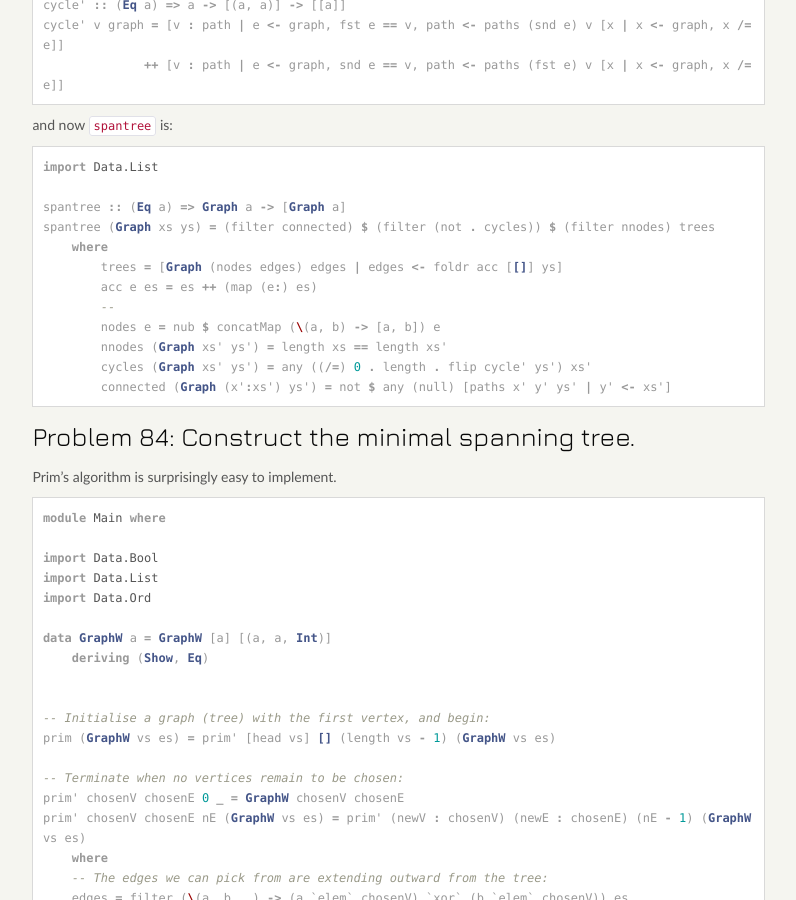
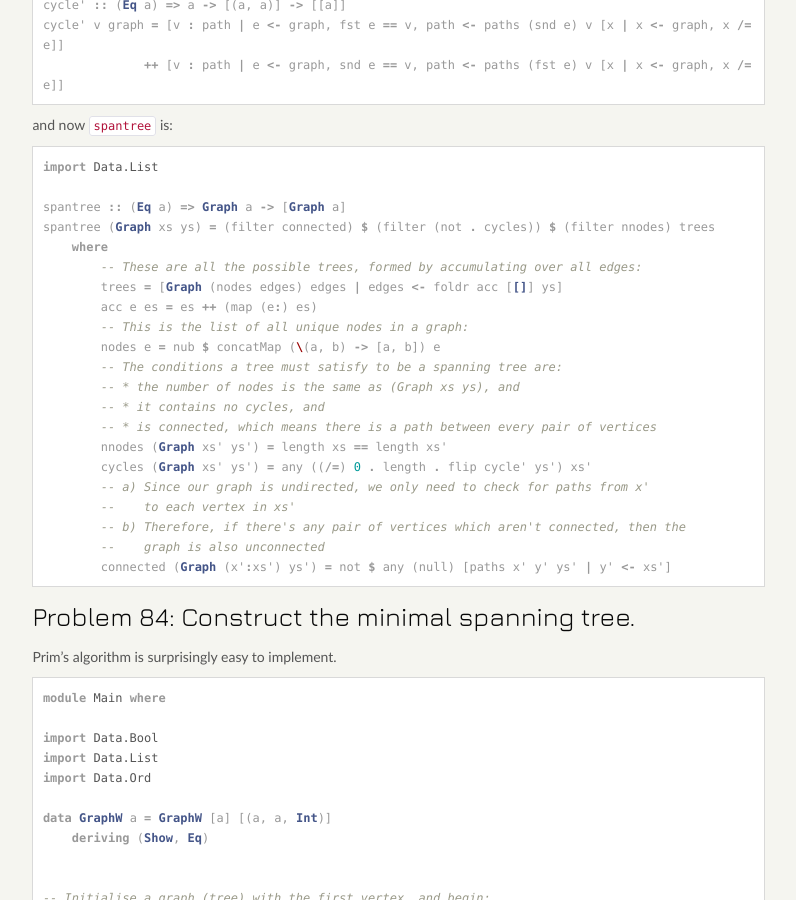
Before and after one commit to mfukar/mfukar.github.com, a Jekyll site: the page built from _posts/2015-09-15-haskellxii.md, in a window 1280 px wide and 900 px high, scrolled down 1082 px. Shown: the whole window, without its empty margins (77-873 px from the left). Built offline with Jekyll 4.4.1, drawn with Linux system fonts in a browser that asks for light colours; some web fonts are replaced; Markdown is read by kramdown in place of the engine named in the settings; comment, search, counter and statistics services are not loaded.

Commit message:
Comments for

````diff
--- a/_posts/2015-09-15-haskellxii.md
+++ b/_posts/2015-09-15-haskellxii.md
@@ -70,12 +70,21 @@ import Data.List
 spantree :: (Eq a) => Graph a -> [Graph a]
 spantree (Graph xs ys) = (filter connected) $ (filter (not . cycles)) $ (filter nnodes) trees
     where
+        -- These are all the possible trees, formed by accumulating over all edges:
         trees = [Graph (nodes edges) edges | edges <- foldr acc [[]] ys]
         acc e es = es ++ (map (e:) es)
-        --
+        -- This is the list of all unique nodes in a graph:
         nodes e = nub $ concatMap (\(a, b) -> [a, b]) e
+        -- The conditions a tree must satisfy to be a spanning tree are:
+        -- * the number of nodes is the same as (Graph xs ys), and
+        -- * it contains no cycles, and
+        -- * is connected, which means there is a path between every pair of vertices
         nnodes (Graph xs' ys') = length xs == length xs'
         cycles (Graph xs' ys') = any ((/=) 0 . length . flip cycle' ys') xs'
+        -- a) Since our graph is undirected, we only need to check for paths from x'
+        --    to each vertex in xs'
+        -- b) Therefore, if there's any pair of vertices which aren't connected, then the
+        --    graph is also unconnected
         connected (Graph (x':xs') ys') = not $ any (null) [paths x' y' ys' | y' <- xs']
 ```
 
````
